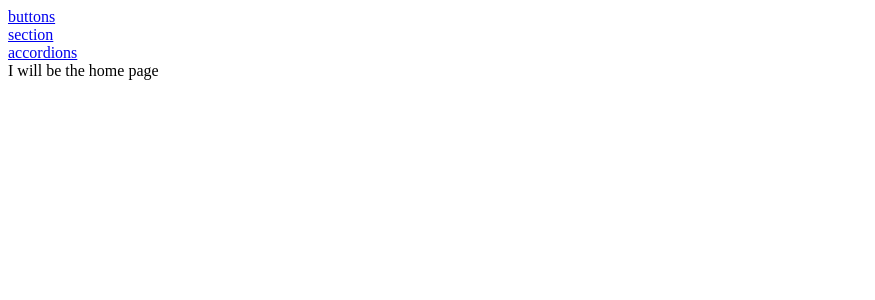
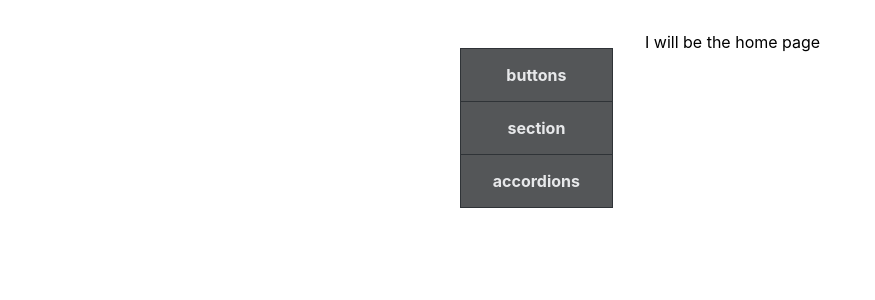
Before and after one commit to joeybuenosdias/joeys-components, a React (Create React App) app in the folder example/: page / in a window 1280 px wide. Shown: the top 300 px of the page, without its empty margins (0-875 px from the left). Built offline with nearby package versions, Linux system fonts and the light colour scheme.

Commit message:
Add react router to demo

```diff
--- a/example/src/App.js
+++ b/example/src/App.js
@@ -1,6 +1,6 @@
 import React from 'react'
 import { Switch, Route, NavLink, withRouter } from 'react-router-dom';
-// import 'joey/dist/index.css'
+import './index.css';
 import Buttons from './Buttons/Buttons'
 import Section from './Section/Section'
 import Accordions from './Accordions/Accordions'
@@ -46,11 +46,9 @@ function SideBar() {
     <nav>
       {navLinks.map((nav) => {
         return (
-          <div key={nav.name}>
-            <NavLink to={nav.path}>
+            <NavLink key={nav.name} to={nav.path}>
               {nav.name}
             </NavLink>
-          </div>
         );
       })}
     </nav>
--- a/example/src/index.css
+++ b/example/src/index.css
@@ -19,6 +19,27 @@ code {
   padding: 32px;
 }
 
-.my-button {
-  background-color: orange;
+nav {
+  padding: 16px 32px 16px 0;
 }
+
+nav a {
+  padding: 16px 32px;;
+  border: 1px solid #2f3337;
+  display: flex;
+  justify-content: center;
+  align-items: center;
+  border-bottom: none;
+  text-decoration: none;
+  background-color: #545658;
+  color: #e7e8ea;
+  font-weight: 700;
+}
+
+nav a:last-child {
+  border-bottom: 1px solid #2f3337;
+}
+
+nav a:hover {
+  opacity: 0.8;
+}
```
Also changed, not shown: 1 other file (tests, documents, lock files or other folders).
